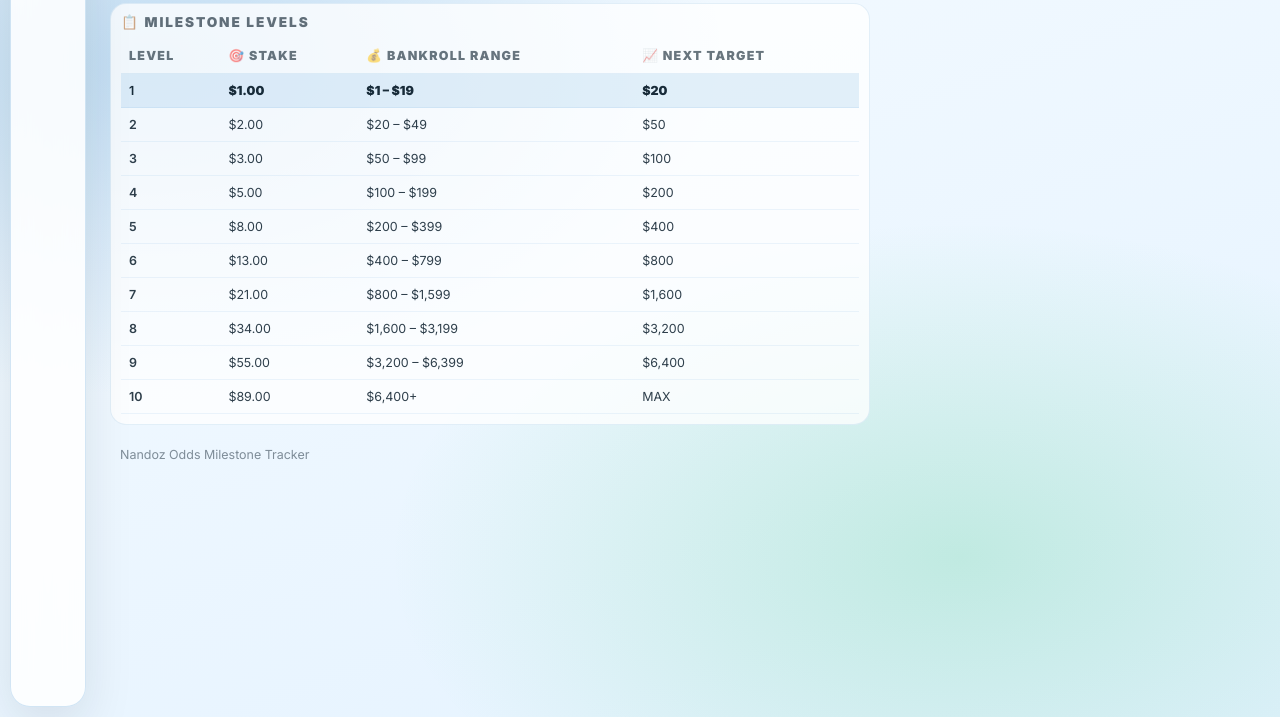
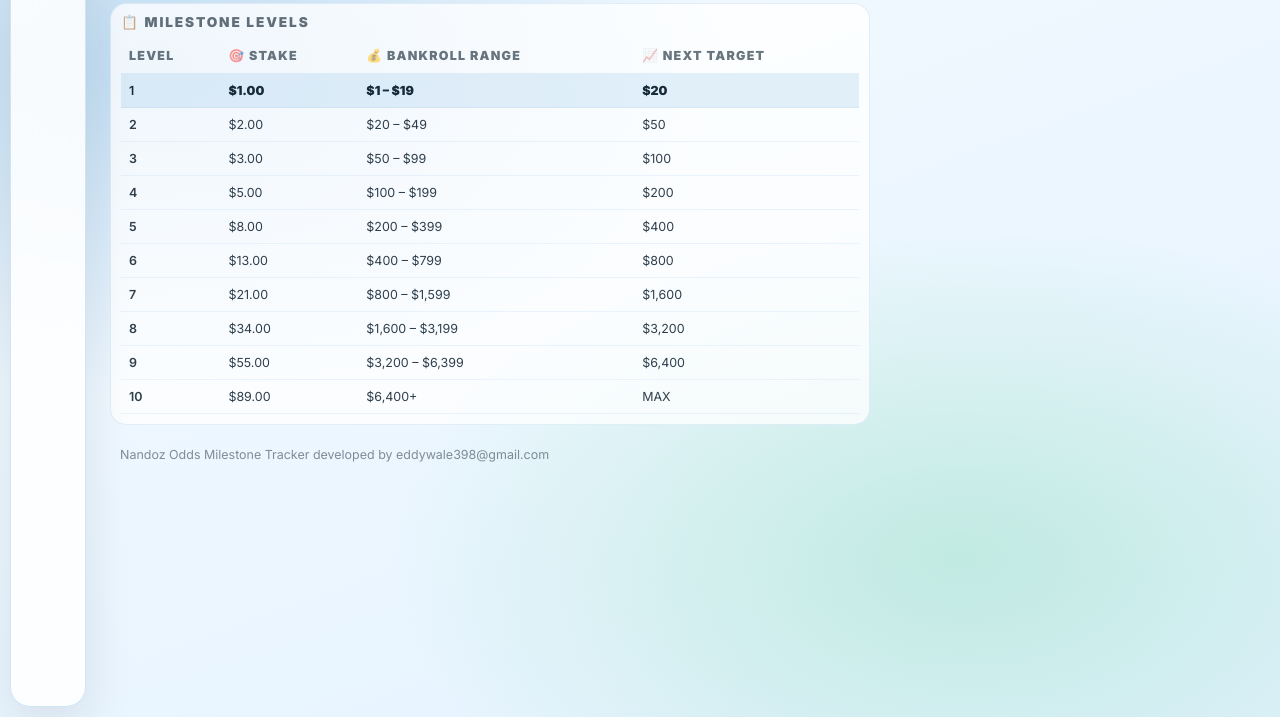
Before and after one commit to TomatoTrained/Nandoz-Bankroll-Manager, a plain HTML site: page main.html in a window 1280 px wide. Shown: the part 83-800 px from the top of the page. Drawn offline with Linux system fonts and the light colour scheme.

Commit message:
Update main.html

```diff
--- a/main.html
+++ b/main.html
@@ -156,7 +156,7 @@
         </div>
 
         <div class="developer-credit">
-          Nandoz Odds Milestone Tracker
+          Nandoz Odds Milestone Tracker developed by eddywale398@gmail.com
         </div>
       </div>
     </main>
```
